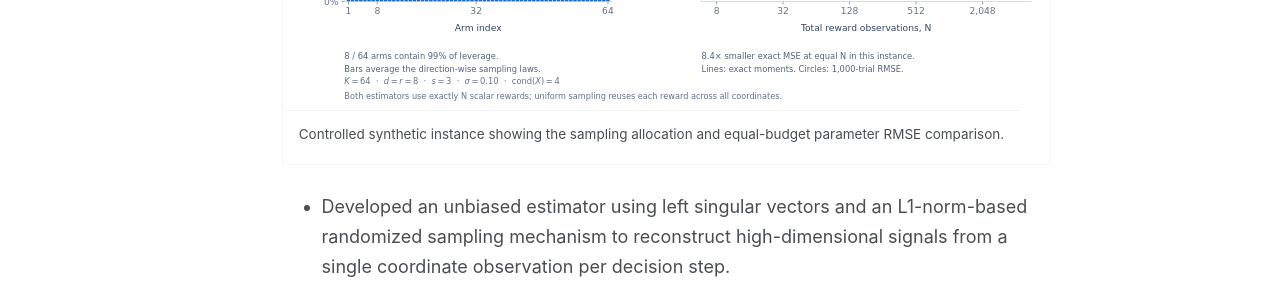
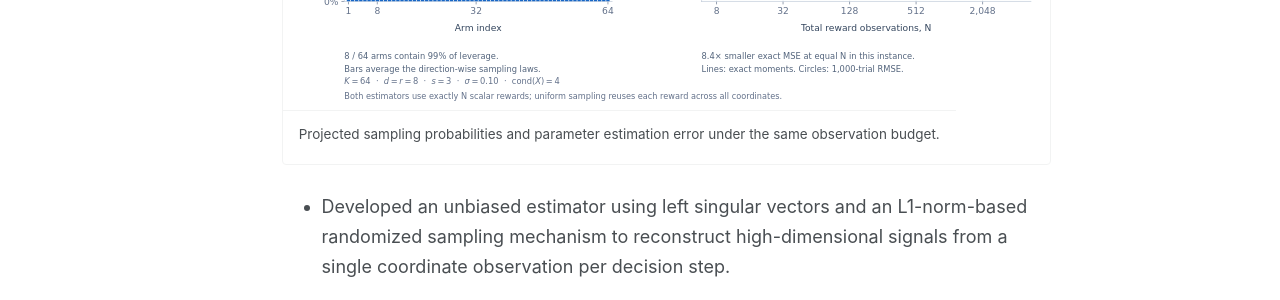
Before and after one commit to simjonghyun/simjonghyun.github.io, a Jekyll site: the page built from _pages/research-best-arm-high-dimensional-covariates.md, in a window 1280 px wide and 1135 px high. Shown: the part 464-764 px from the top of the window. Built offline with Jekyll 4.4.1, drawn with Linux system fonts in a browser that asks for light colours; a style sheet for code colours, icons or effects is not loaded.

Commit message:
Simplify research labels and BAI caption

```diff
--- a/_pages/research-best-arm-high-dimensional-covariates.md
+++ b/_pages/research-best-arm-high-dimensional-covariates.md
@@ -10,7 +10,7 @@ author_profile: true
     <a href="{{ '/images/research/projected-sampling-ab.svg' | relative_url }}" target="_blank" rel="noopener">
       <img src="{{ '/images/research/projected-sampling-ab.svg' | relative_url }}" alt="Projected sampling probabilities and equal-budget parameter RMSE comparison for a high-dimensional bandit instance">
     </a>
-    <figcaption>Controlled synthetic instance showing the sampling allocation and equal-budget parameter RMSE comparison.</figcaption>
+    <figcaption>Projected sampling probabilities and parameter estimation error under the same observation budget.</figcaption>
   </figure>
 
   <ul class="research-detail__points">
```
Also changed, not shown: _pages/research.md (+0 -2 lines).
